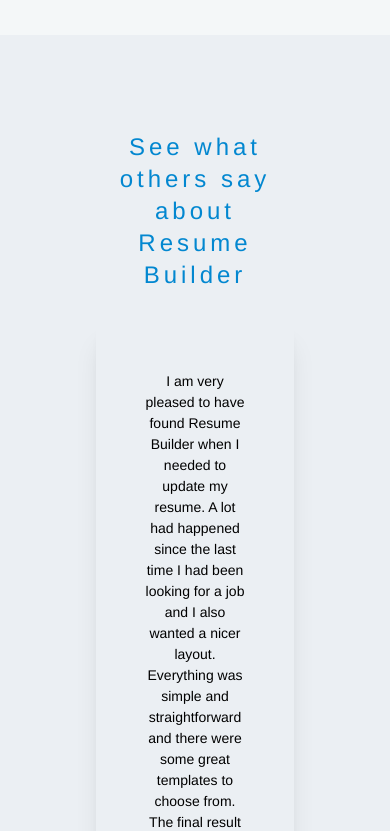
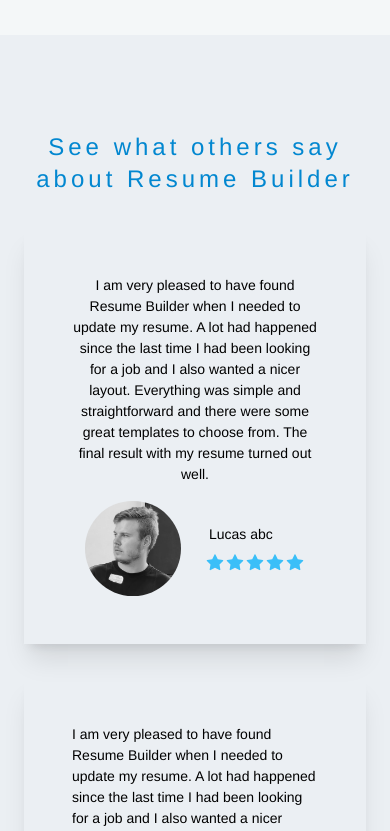
Before and after one commit to abdulawalsuhail/Reasume_Builder_0.6_Client, a React (Create React App) app: page /home in a window 390 px wide. Shown: the part 9220-10051 px from the top of the page. Built offline with nearby package versions, Linux system fonts and the light colour scheme; a web font is replaced by a local one.

Commit message:
responsiveness

```diff
--- a/src/Pages/Home/Review/Review.js
+++ b/src/Pages/Home/Review/Review.js
@@ -10,7 +10,7 @@
 const Review = () => {
     return (
         <div className='pt-24 bg-[#a2b2c736]'>
-            <div className='mx-24'>
+            <div className='mx-6 md:mx-24'>
                 <h1
                     style={{letterSpacing:"4px"}}
                     className='text-center text-2xl text-secondary mb-8'>See what others say about Resume Builder</h1>
@@ -52,7 +52,6 @@
                             </div>
                         </div>
                     </div>
-
                 </div>
             </div>
             <div className='w-2/3 mx-auto flex justify-around items-center py-6 md:py-12 shadow-lg'>
```
